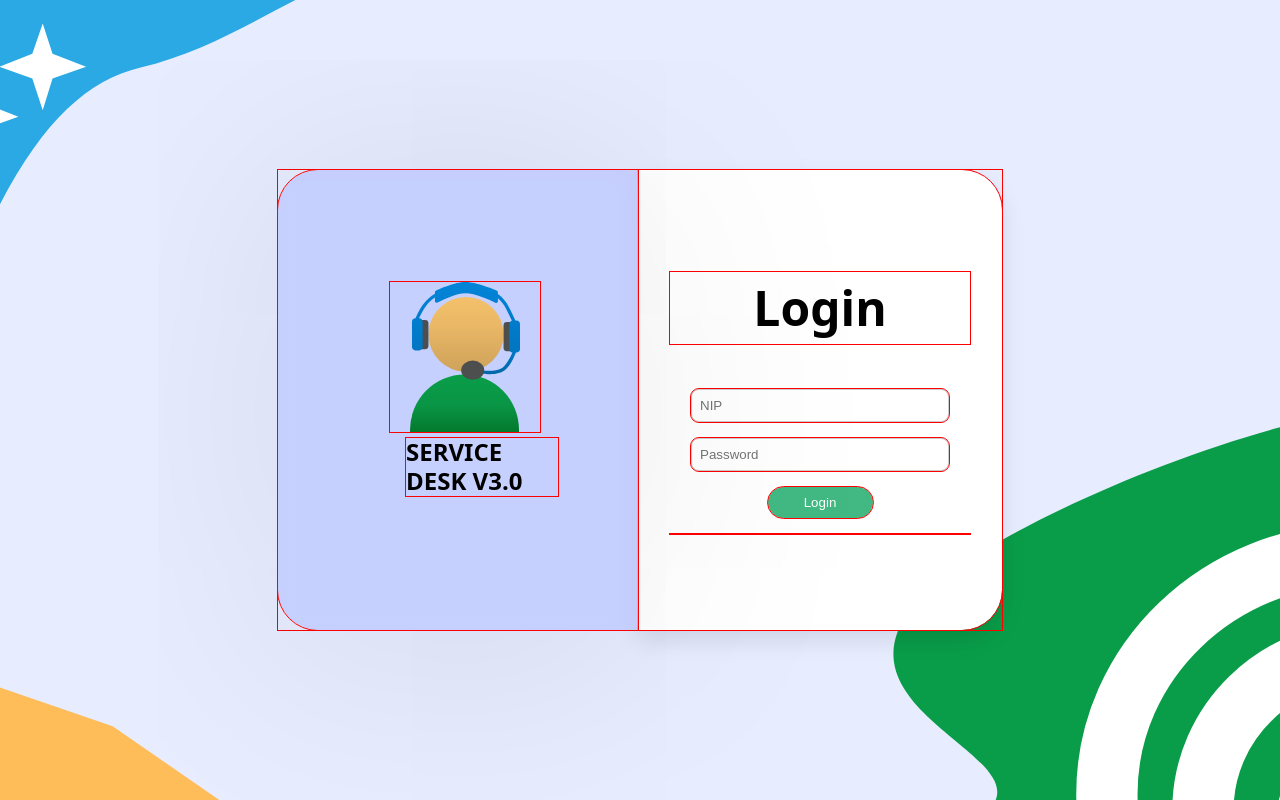
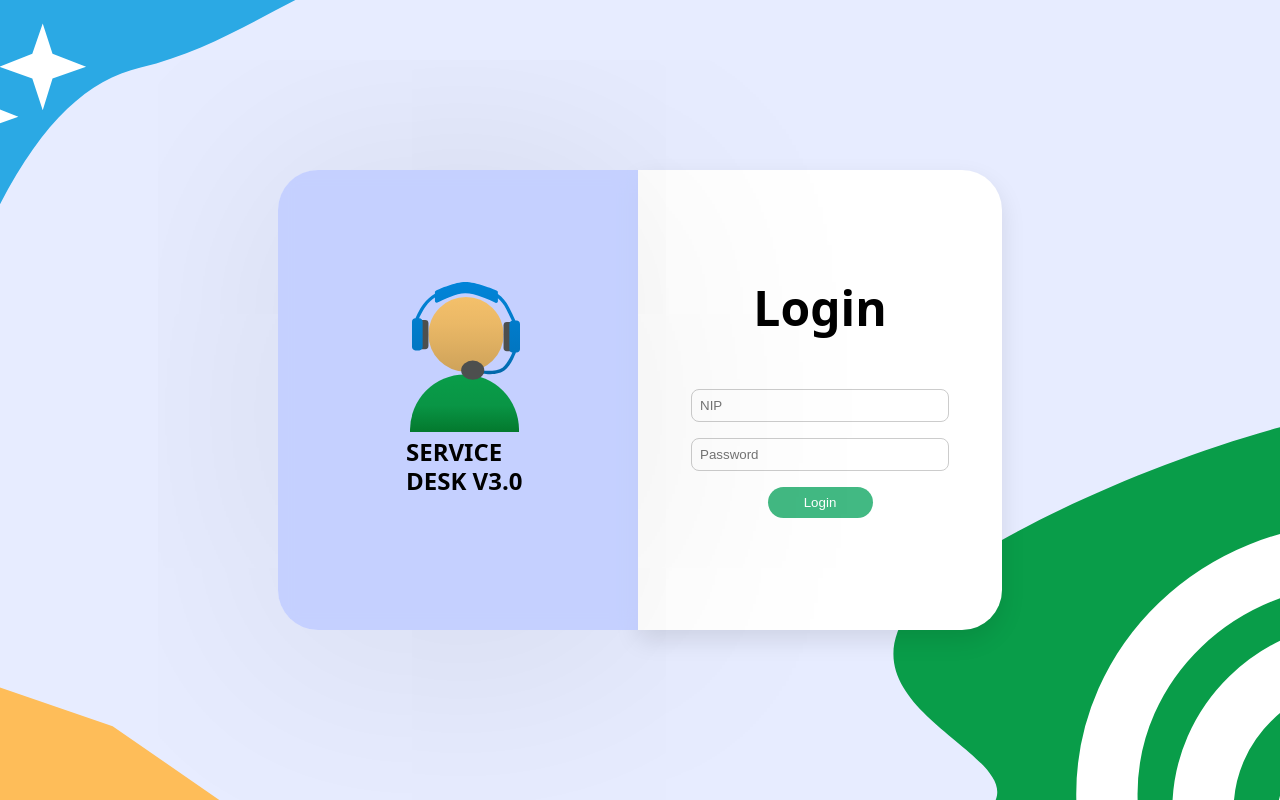
Before and after one commit to Damairf/Service-Desk-3.0, a Vue app in the folder Frontend-Service-Desk/: page /login in a window 1280 px wide. Built offline with nearby package versions, Linux system fonts and the light colour scheme.

Commit message:
frontend bug fix kesalahan jam 1 pagi

```diff
--- a/Frontend-Service-Desk/src/views/User/Navbar/navbar.css
+++ b/Frontend-Service-Desk/src/views/User/Navbar/navbar.css
@@ -1,6 +1,4 @@
-*{
-   outline: 1px solid red;
-}
+
 .content{
   background-color: #FAF4FF;
   min-height: 100vh;
--- a/Frontend-Service-Desk/src/views/User/Navbar/navbar.vue
+++ b/Frontend-Service-Desk/src/views/User/Navbar/navbar.vue
@@ -62,8 +62,7 @@ onBeforeMount(() => {
   const menuItem = [
   "Beranda", "Pengajuan Permintaan",
   "Permintaan Baru", "Lacak Permintaan",
-  "Hasil Pemenuhan SLA dan BA", "Riwayat",
-  "History"]
+  "Hasil Pemenuhan SLA dan BA", "Riwayat"]
 
   /* biar bisa diklik */
   const selected = ref('Beranda')
```
